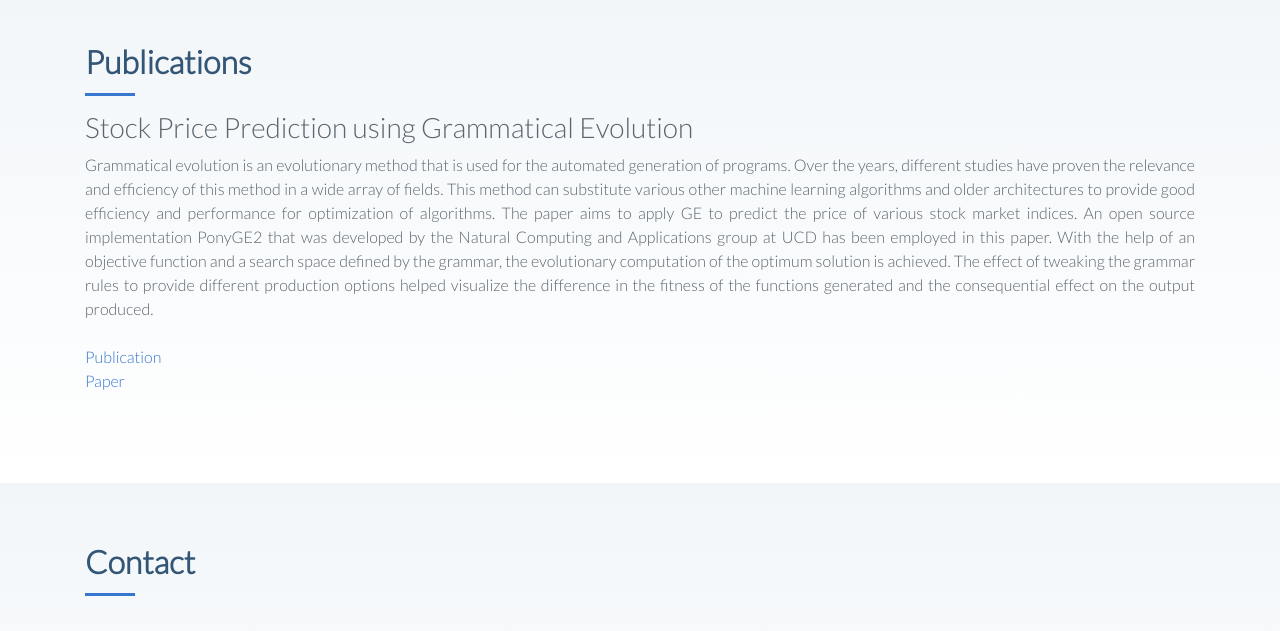
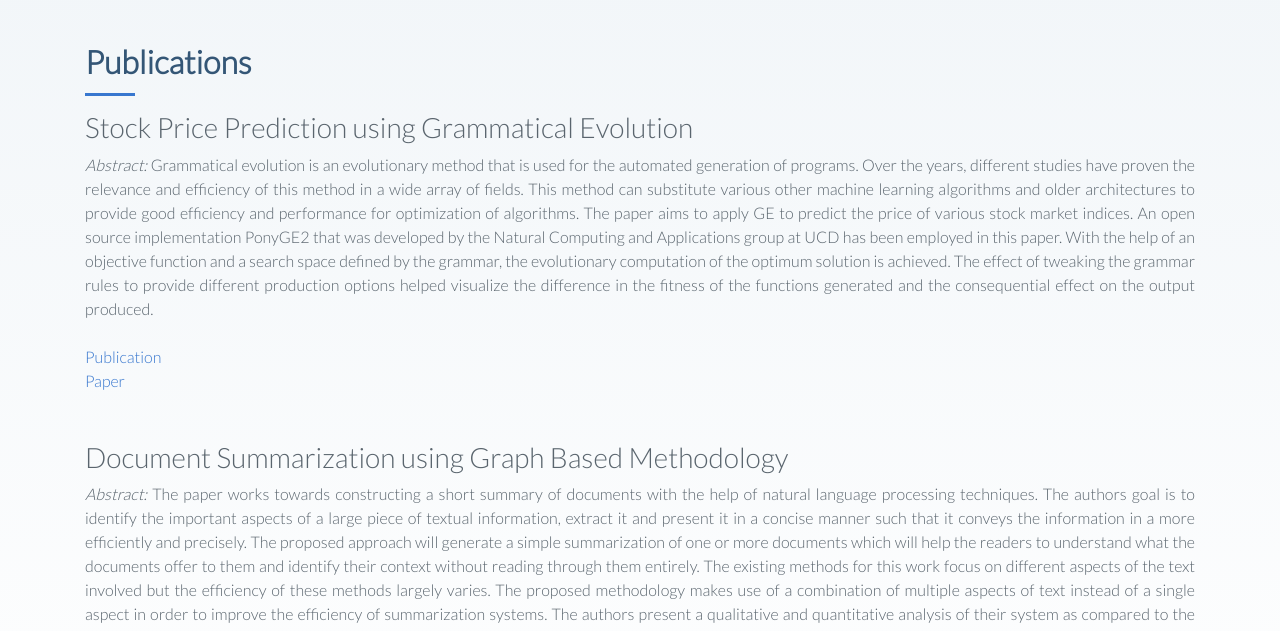
Before and after one commit to AdityaJ42/AdityaJ42.github.io, a plain HTML site: page index.html in a window 1280 px wide. Shown: the part 3650-4281 px from the top of the page. Drawn offline with nearby package versions, Linux system fonts and the light colour scheme; a web font is replaced by a local one.

Commit message:
BE Project paper details

```diff
--- a/index.html
+++ b/index.html
@@ -421,10 +421,20 @@
 
         <div class="section-title text-justify">
           <h2>Publications</h2>
-          <h3>Stock Price Prediction using Grammatical Evolution</h3>
-          <p>Grammatical evolution is an evolutionary method that is used for the automated generation of programs. Over the years, different studies have proven the relevance and efficiency of this method in a wide array of fields. This method can substitute various other machine learning algorithms and older architectures to provide good efficiency and performance for optimization of algorithms. The paper aims to apply GE to predict the price of various stock market indices. An open source implementation PonyGE2 that was developed by the Natural Computing and Applications group at UCD has been employed in this paper. With the help of an objective function and a search space defined by the grammar, the evolutionary computation of the optimum solution is achieved. The effect of tweaking the grammar rules to provide different production options helped visualize the difference in the fitness of the functions generated and the consequential effect on the output produced.</p><br>
-          <a href="https://link.springer.com/chapter/10.1007/978-981-15-3242-9_36" target="blank">Publication</a><br>
-          <a href="https://drive.google.com/open?id=10vpmxQysG_OBxhzoELOvVV9GazRVgNqC" target="blank">Paper</a>
+          <div class="pub_details">
+            <h3>Stock Price Prediction using Grammatical Evolution</h3>
+            <p><em>Abstract: </em>Grammatical evolution is an evolutionary method that is used for the automated generation of programs. Over the years, different studies have proven the relevance and efficiency of this method in a wide array of fields. This method can substitute various other machine learning algorithms and older architectures to provide good efficiency and performance for optimization of algorithms. The paper aims to apply GE to predict the price of various stock market indices. An open source implementation PonyGE2 that was developed by the Natural Computing and Applications group at UCD has been employed in this paper. With the help of an objective function and a search space defined by the grammar, the evolutionary computation of the optimum solution is achieved. The effect of tweaking the grammar rules to provide different production options helped visualize the difference in the fitness of the functions generated and the consequential effect on the output produced.</p><br>
+            <a href="https://link.springer.com/chapter/10.1007/978-981-15-3242-9_36" target="blank">Publication</a><br>
+            <a href="https://drive.google.com/open?id=10vpmxQysG_OBxhzoELOvVV9GazRVgNqC" target="blank">Paper</a>
+          </div><br><br>
+
+          <div class="pub_details">
+            <h3>Document Summarization using Graph Based Methodology</h3>
+            <p><em>Abstract: </em>The paper works towards constructing a short summary of documents with the help of natural language processing techniques. The authors goal is to identify the important aspects of a large piece of textual information, extract it and present it in a concise manner such that it conveys the information in a more efficiently and precisely. The proposed approach will generate a simple summarization of one or more documents which will help the readers to understand what the documents offer to them and identify their context without reading through them entirely. The existing methods for this work focus on different aspects of the text involved but the efficiency of these methods largely varies. The proposed methodology makes use of a combination of multiple aspects of text instead of a single aspect in order to improve the efficiency of summarization systems. The authors present a qualitative and quantitative analysis of their system as compared to the existing base-lines and demonstrate our system for a relevant application like news snippet generation.</p><br>
+            <a href="https://github.com/AdityaJ42/Multi-Document-Extractive-Summarization" target="blank">Project</a><br>
+            <a href="https://ijcat.com/archieve/volume9/issue8/ijcatr09081005" target="blank">Publication</a><br>
+            <a href="https://ijcat.com/archieve/volume9/issue8/ijcatr09081005.pdf" target="blank">Paper</a>
+          </div>
         </div>
 
       </div>
```
